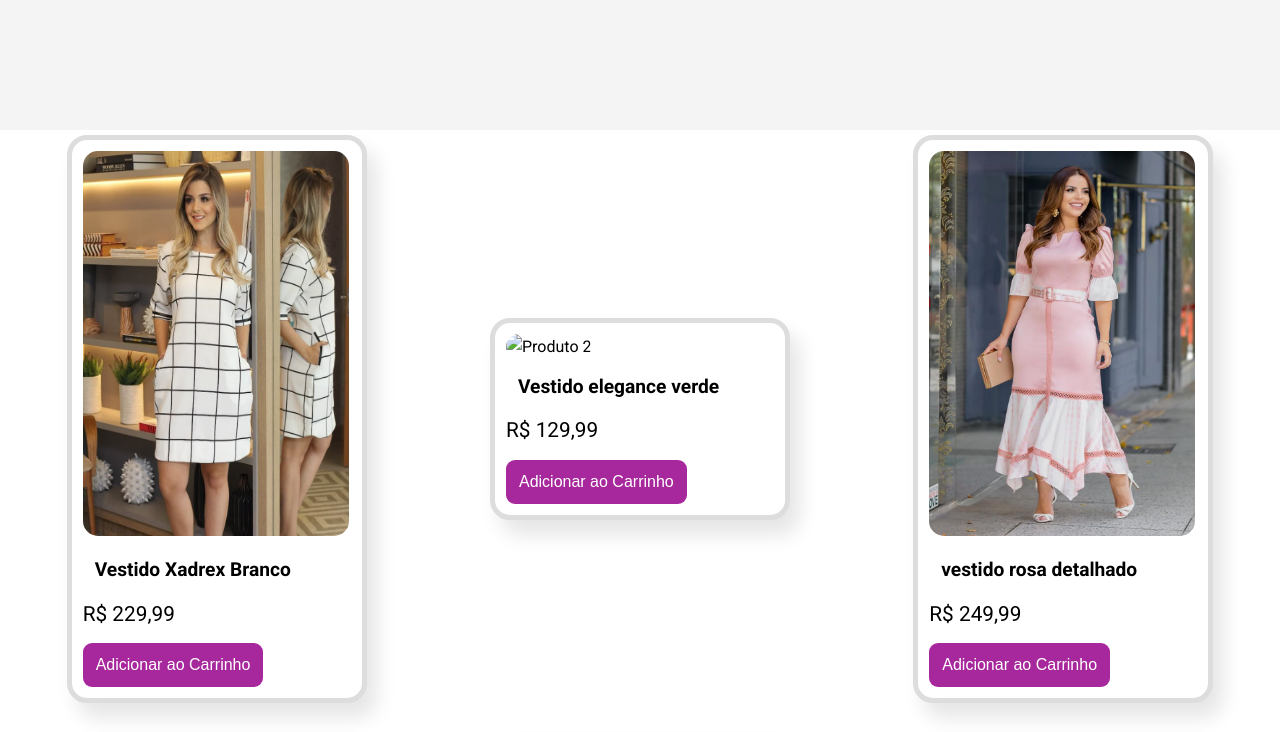
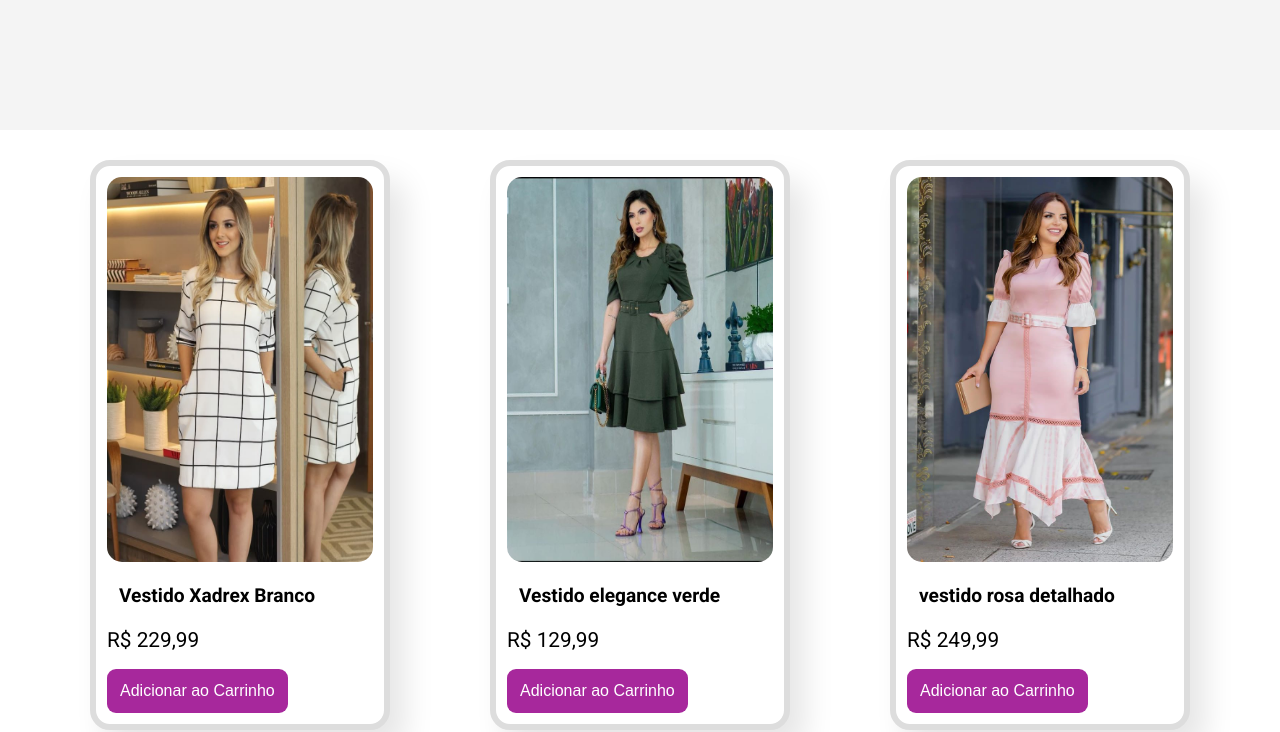
Before and after one commit to Bryan983438/loja-online, a plain HTML site: page loja online/index.html in a window 1280 px wide. Shown: the part 420-1152 px from the top of the page. Drawn offline with Linux system fonts and the light colour scheme.

Commit message:
Update index.html
fdfhh

```diff
--- a/loja online/index.html
+++ b/loja online/index.html
@@ -71,21 +71,21 @@
             display: -webkit-inline-flex;
             justify-content: space-around;
             flex-wrap: wrap;
-            padding: 5px 20px;
-            gap: 30px;
+            padding: 30px 60px;
+            gap: 40px;
             background-color: #ffffff;
         }
 
         .product {
             background-color: white;
-            border: 5px solid #ddd;
+            border: 6px solid #ddd;
             width: 300px;
             text-align: start;
             padding: 11px;
             margin: auto;
             border-radius: 20px;
-            box-shadow: 10px 15px 20px hwb(0 0% 100% / 0.1);
-            transition: transformer 0.2s ease, box-shadow 0.1s ease;
+            box-shadow: 15px 20px 30px hwb(0 0% 100% / 0.1);
+            transition: transformer 0.1s ease, box-shadow 0.2s ease;
         }
 
         .product img {
@@ -95,7 +95,7 @@
         }
 
         .product h3 {
-            background-color: ;
+            text-align: left;
             font-size: 1.2rem;
             margin: 12px;
         }
@@ -243,7 +243,7 @@
         </div>
 
         <div class="product">
-            <img srcset="vestidos\vestido verde.jpg" alt="Produto 2">
+            <img src="vestidos\vestido verde.jpg" alt="Produto 2">
             <h3>Vestido elegance verde</h3>
             <p>R$ 129,99</p>
             <button>Adicionar ao Carrinho</button>
```
